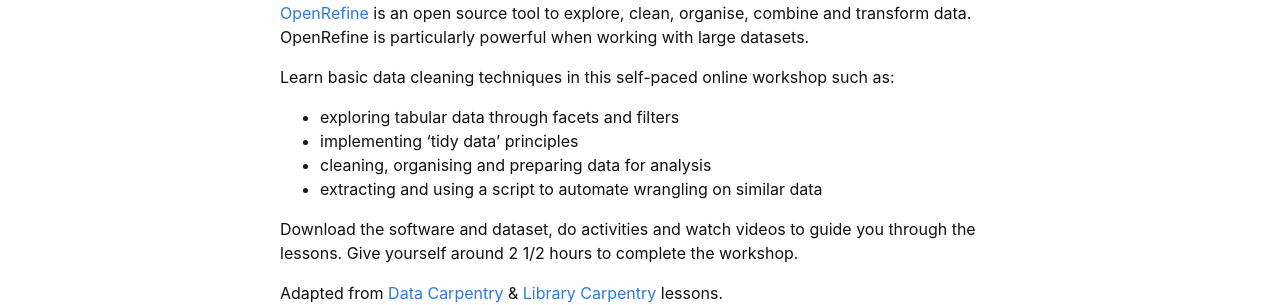
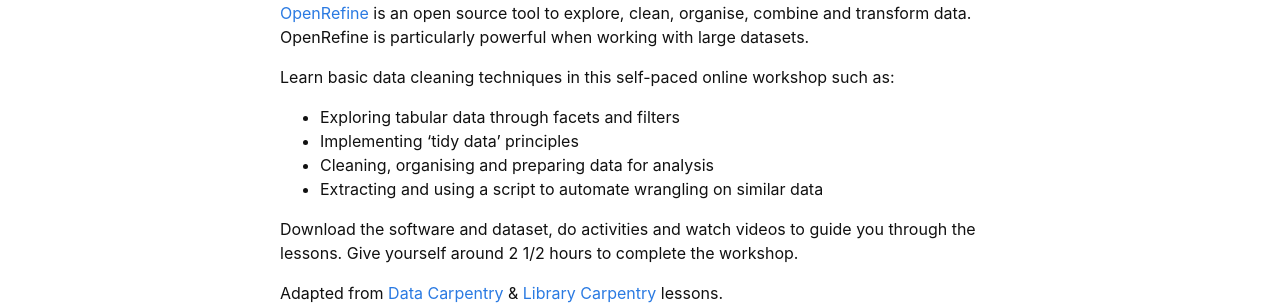
Before and after one commit to GULibrarySandbox/intro-data-wrangle, a Jekyll site: the page built from index.md, in a window 1280 px wide. Shown: the part 499-804 px from the top of the page. Built offline with Jekyll 4.4.1, drawn with Linux system fonts in a browser that asks for light colours.

```diff
--- a/index.md
+++ b/index.md
@@ -11,10 +11,10 @@ layout: default
 
 Learn basic data cleaning techniques in this self-paced online workshop such as:
 
-- exploring tabular data through facets and filters
-- implementing ‘tidy data' principles
-- cleaning, organising and preparing data for analysis
-- extracting and using a script to automate wrangling on similar data
+- Exploring tabular data through facets and filters
+- Implementing ‘tidy data' principles
+- Cleaning, organising and preparing data for analysis
+- Extracting and using a script to automate wrangling on similar data
 
 Download the software and dataset, do activities and watch videos to guide you through the lessons. Give yourself around 2 1/2 hours to complete the workshop.
 
```
